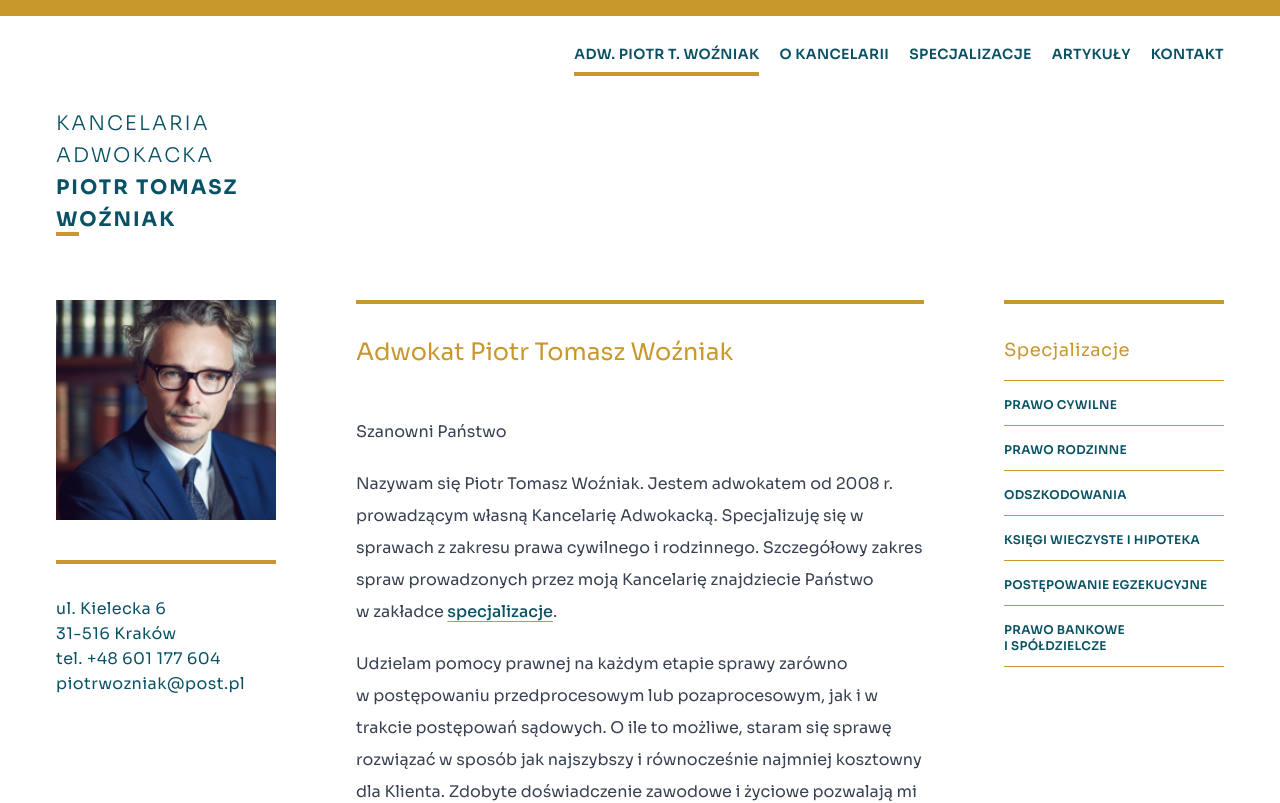
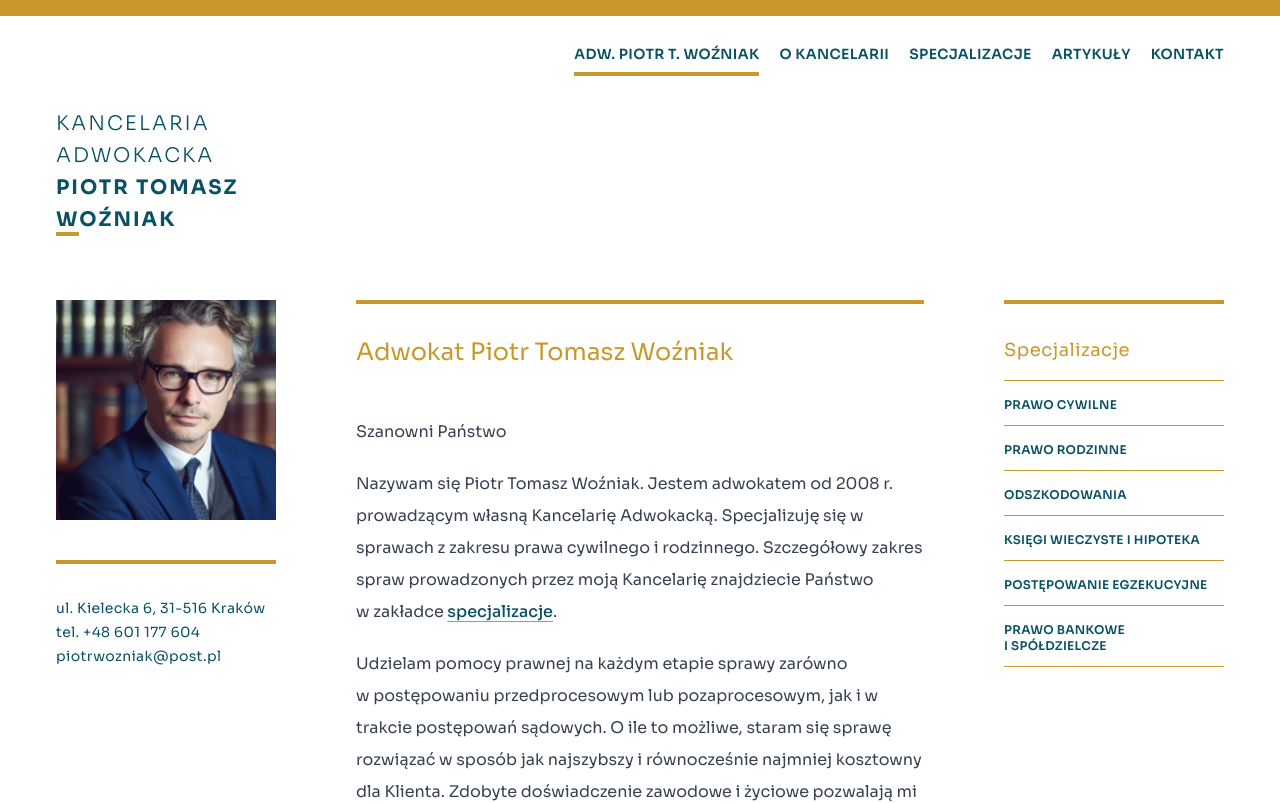
Before and after one commit to AllTwinkleStars/piotrek, a Next.js app: page / in a window 1280 px wide. Shown: the top 803 px of the page. Built offline with nearby package versions, Linux system fonts and the light colour scheme.

Commit message:
visual corr

```diff
--- a/app/components/header/Header.js
+++ b/app/components/header/Header.js
@@ -3,13 +3,11 @@
 import NavBar from "./NavBar";
 import { data } from "@/app/data/data";
 
-
-
 export default function Header() {
 
   return (
-    //TU WSTAWIĆ LOGO
     <header>
+        {/* TU WSTAWIĆ LOGO */}
         <NavBar pages={data} />
     </header>
   );
--- a/app/components/header/Logo.js
+++ b/app/components/header/Logo.js
@@ -1,7 +1,6 @@
 import Link from "next/link"
 
 export default function Logo(){
-
     return(
         <Link href="/">
             <div className="text-xl leading-8 tracking-widest uppercase w-55">
--- a/app/components/header/NavBar.js
+++ b/app/components/header/NavBar.js
@@ -10,7 +10,6 @@ import IconClose from './IconClose';
 export default function NavBar({pages}) {
 
     const pathname = usePathname();
-
 
     const checkPath = (page) => {
         const regex = /\/.+(?=[/])|\/.*/i;
@@ -37,7 +36,7 @@ export default function NavBar({pages}) {
 
         return (
             <Link
-                    className={`text-2xl font-sans font-light tracking-wide py-1 ${isClicked ? "underline underline-offset-8 decoration-pw-gold decoration-4" : ""}`}
+                className={`text-2xl font-sans font-extralight tracking-wide py-1 ${isClicked ? "underline underline-offset-8 decoration-pw-gold decoration-4" : ""}`}
                 key={page.id}
                 href={page.href}
                 onClick={() => setIsMenuOpen(!isMenuOpen)}>
@@ -55,7 +54,7 @@ export default function NavBar({pages}) {
                 <div className="text-pw-green lg:pt-8 lg:mt-9">
                     <Logo />
                 </div>
-                <div className="bg-white text-pw-green font-semibold  h-9 justify-end gap-x-5 text-[14px] uppercase tracking-wide leading-7 hidden lg:flex">
+                <div className="bg-white text-pw-green font-semibold h-9 justify-end gap-x-5 text-[14px] uppercase tracking-wide leading-7 hidden lg:flex">
                     {navMenuItems}
                 </div>
                 <div className='self-start cursor-pointer lg:hidden' onClick={() => setIsMenuOpen(!isMenuOpen)}>
@@ -65,7 +64,7 @@ export default function NavBar({pages}) {
 
             {/* opened Navbar */}
             <div>
-                <div className={`z-50 flex flex-col justify-between top-0 fixed w-[100%] h-full px-5 md:px-[56px] pt-[42px] pb-4 bg-pw-green text-white lg:hidden ease-in-out duration-300 ${isMenuOpen ? 'translate-x-0' : 'translate-x-full'}`}>
+                <div className={`z-50 flex flex-col justify-between top-0 fixed w-[100%] h-full px-5 md:px-[56px] pt-[56px] pb-4 bg-pw-green text-white lg:hidden ease-in-out duration-300 ${isMenuOpen ? 'translate-x-0' : 'translate-x-full'}`}>
                     <div className='flex justify-between'>
                         <div>
                             <Logo />
@@ -77,10 +76,15 @@ export default function NavBar({pages}) {
                     <div className='flex flex-col gap-4'>
                         {hamMenuItems}
                     </div>
-                    <div className='pb-4 text-white'>
-                        <p>ul. Kielecka 6, 31-516 Kraków</p>
-                        <p>tel. +48 601 177 604</p>
-                        <p>piotrwozniak@post.pl</p>
+                    <div className='pb-8 font-light leading-7 text-white'>
+                        <p>
+                            ul. Kielecka 6<br/>
+                            31-516 Kraków<br/>
+                            tel. +48 601 177 604<br/>
+                            <a href="mailto:piotrwozniak@post.pl">
+                                piotrwozniak@post.pl
+                            </a>
+                        </p>
                     </div>
                 </div>
             </div>
--- a/app/components/main/ContactDetails.js
+++ b/app/components/main/ContactDetails.js
@@ -1,11 +1,12 @@
 export default function ContactDetails(){
     return (
-        <div className="text-pw-green font-normal leading-[25px] tracking-wide text-md h-55 w-full self-center border-t-4 border-pw-gold pt-8">
+        <div className="w-full pt-8 pb-0 mt-8 text-base font-normal leading-7 tracking-wide border-t-4 md:leading-6 md:text-sm md:mt-0 text-pw-green h-55 border-pw-gold">
             <p>
-            ul. Kielecka 6<br/>
-            31-516 Kraków<br/>
-            tel. +48 601 177 604<br/>
-            piotrwozniak@post.pl
+                ul. Kielecka 6, 31-516 Kraków<br/>
+                tel. +48 601 177 604<br/>
+                <a href="mailto:piotrwozniak@post.pl">
+                    piotrwozniak@post.pl
+                </a>
             </p>
         </div>
     )
--- a/app/components/main/SpecializationsList.js
+++ b/app/components/main/SpecializationsList.js
@@ -23,7 +23,7 @@ export default function SpecializationsMenu(){
             <h1 className="pb-4 text-xl font-normal tracking-wide lg:text-lg text-pw-gold">
                 <Link href="/specjalizacje">Specjalizacje</Link>
             </h1>
-            <div className="flex flex-col text-xs font-semibold tracking-wide uppercase text-pw-green">
+            <div className="flex flex-col text-sm font-semibold tracking-wide uppercase lg:text-xs text-pw-green">
                 {menuItems}
             </div>
         </div>
--- a/app/kontakt/map.js
+++ b/app/kontakt/map.js
@@ -8,7 +8,7 @@ export default function Map() {
         googleMapsApiKey: process.env.NEXT_PUBLIC_GOOGLE_MAPS_API_KEY,
     });
 
-    return <>{!isLoaded ? <div>Loading...</div> : <GMap />}</>;
+    return <>{!isLoaded ? <div>Ładowanie...</div> : <GMap />}</>;
 };
 
 function GMap() {
--- a/app/layout.js
+++ b/app/layout.js
@@ -34,9 +34,8 @@ export default function RootLayout({ children }) {
     return (
         <MenuContextProvider>
             <html lang="pl" className={`${sora.variable} ${ptserif.variable}`}>
-                <body className={`border-t-[16px] border-pw-gold overscroll-none`}>
+                <body className={`border-t-[16px] border-pw-gold overscroll-none pt-4 lg:pt-0`}>
                     <div className="max-w-[1366px] mx-auto">
-                        <div>
                             <Header />
 
                             <div className="flex justify-between gap-10 px-5 pb-10 xl:gap-20 md:px-14">
@@ -47,12 +46,12 @@ export default function RootLayout({ children }) {
                                 </div>
 
                                 {/* main column */}
-                                <main className="flex flex-col w-full gap-y-10">
+                                <main className="flex flex-col w-full gap-y-12">
                                     {children}
                                     <div className="lg:hidden">
                                         <SpecializationsMenu />
                                     </div>
-                                    <div className="text-left md:hidden">
+                                    <div className="text-left md:hidden shrink">
                                         <ContactDetails />
                                     </div>
                                 </main>
@@ -62,7 +61,6 @@ export default function RootLayout({ children }) {
                                     <SpecializationsMenu />
                                 </div>
                             </div>
-                        </div>
                     </div>
                     <footer className="hidden mt-8 lg:block">
                         <Footer />
--- a/app/o-kancelarii/page.js
+++ b/app/o-kancelarii/page.js
@@ -8,7 +8,7 @@ export default function OKancelariiPage() {
       <h1 className="font-sans font-normal">O Kancelarii</h1>
 
       <p>
-      Kancelarię prowadzi adwokat Piotr Tomasz Woźniak urodzony w 1976 r. w Krakowie. Absolwent V LO w Krakowie, następnie ukończył studia prawnicze na Uniwersytecie Jagiellońskim. Zarówno w trakcie studiów, jak i po ich ukończeniu zdobywał doświadczenie w krakowskich kancelariach adwokackich. Po odbyciu aplikacji adwokackiej wpisany został na listę adwokatów z dniem 1 stycznia 2008 r. Od tego czasu prowadzi indywidualną Kancelarię Adwokacką, przez szereg lat kierował też działem prawnym Banku Spółdzielczego. W ramach prowadzonej działalności współpracuje z zaufanymi adwokatami, notariuszami oraz rzeczoznawcami majątkowymi.
+      Kancelarię prowadzi adwokat Piotr Tomasz Woźniak urodzony w 1976 r. w Krakowie. Absolwent V LO w Krakowie, następnie ukończył studia prawnicze na Uniwersytecie Jagiellońskim. Zarówno w trakcie studiów, jak i po ich ukończeniu zdobywał doświadczenie w krakowskich kancelariach adwokackich. Po odbyciu aplikacji adwokackiej wpisany został na listę adwokatów z dniem 1 stycznia 2008 r. Od tego czasu prowadzi indywidualną Kancelarię Adwokacką, przez szereg lat kierował też działem prawnym Banku Spółdzielczego. W ramach prowadzonej działalności współpracuje z zaufanymi adwokatami, notariuszami oraz rzeczoznawcami majątkowymi.
       </p>
 
     </article>
```
Lines whose indentation alone changed are shown as unchanged.
